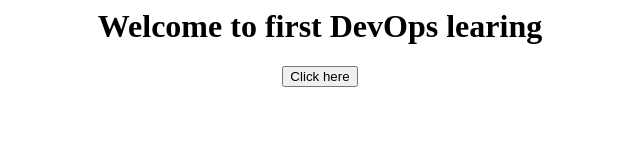
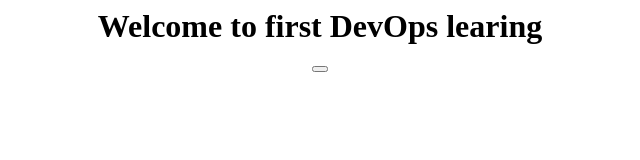
Before and after one commit to Sandijatt1/dummy-project, a plain HTML site: page Index.html in a window 1280 px wide. Shown: the whole page, without its empty margins (320-960 px from the left). Drawn offline with Linux system fonts and the light colour scheme.

```diff
--- a/Index.html
+++ b/Index.html
@@ -5,7 +5,7 @@
 <body>
 	<center>
 		<h1> Welcome to first DevOps learing </h1>
-		<button>Click here</button>
+		<button>
 	</center>
 </body>
 </html>
```
